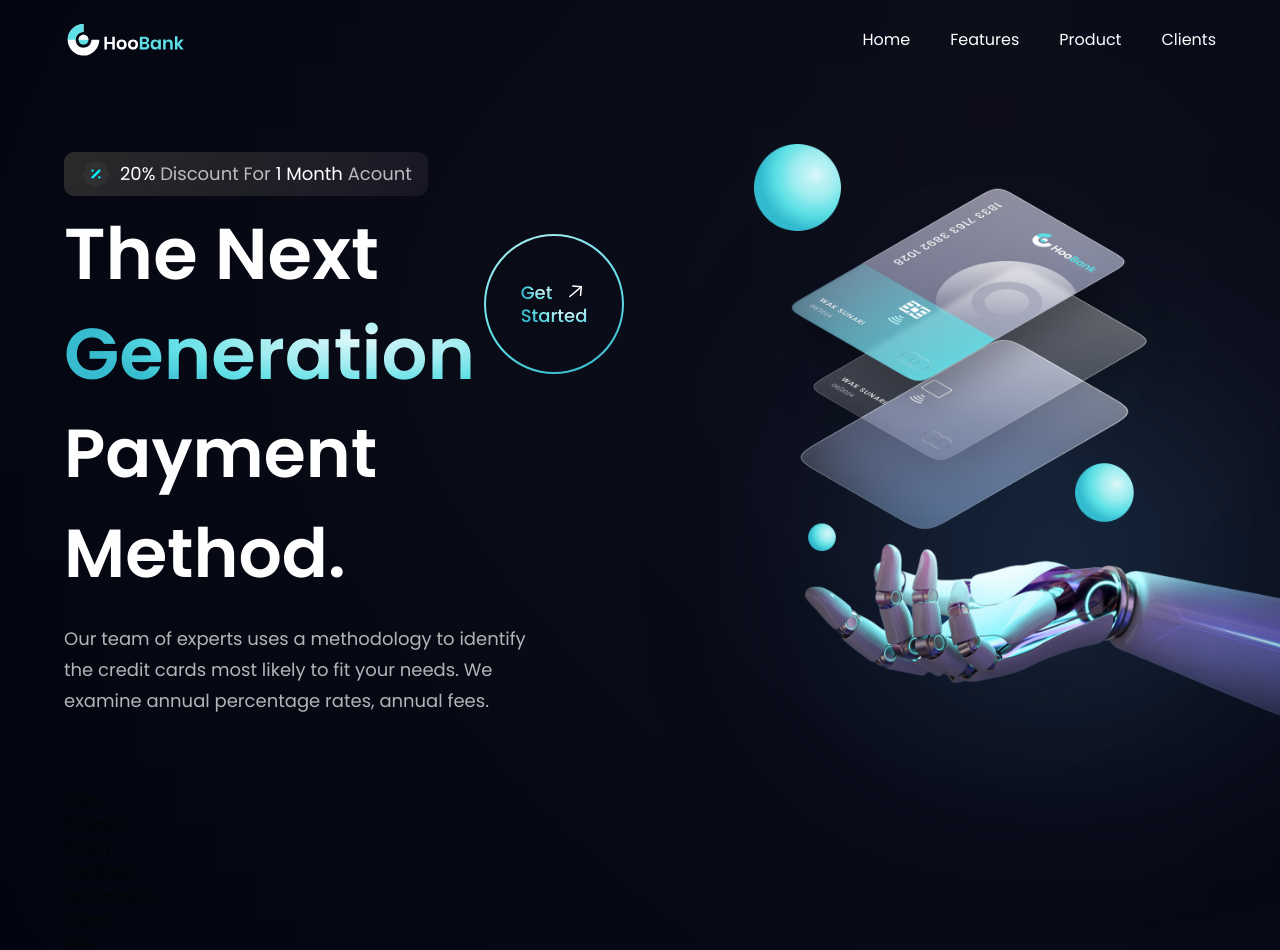
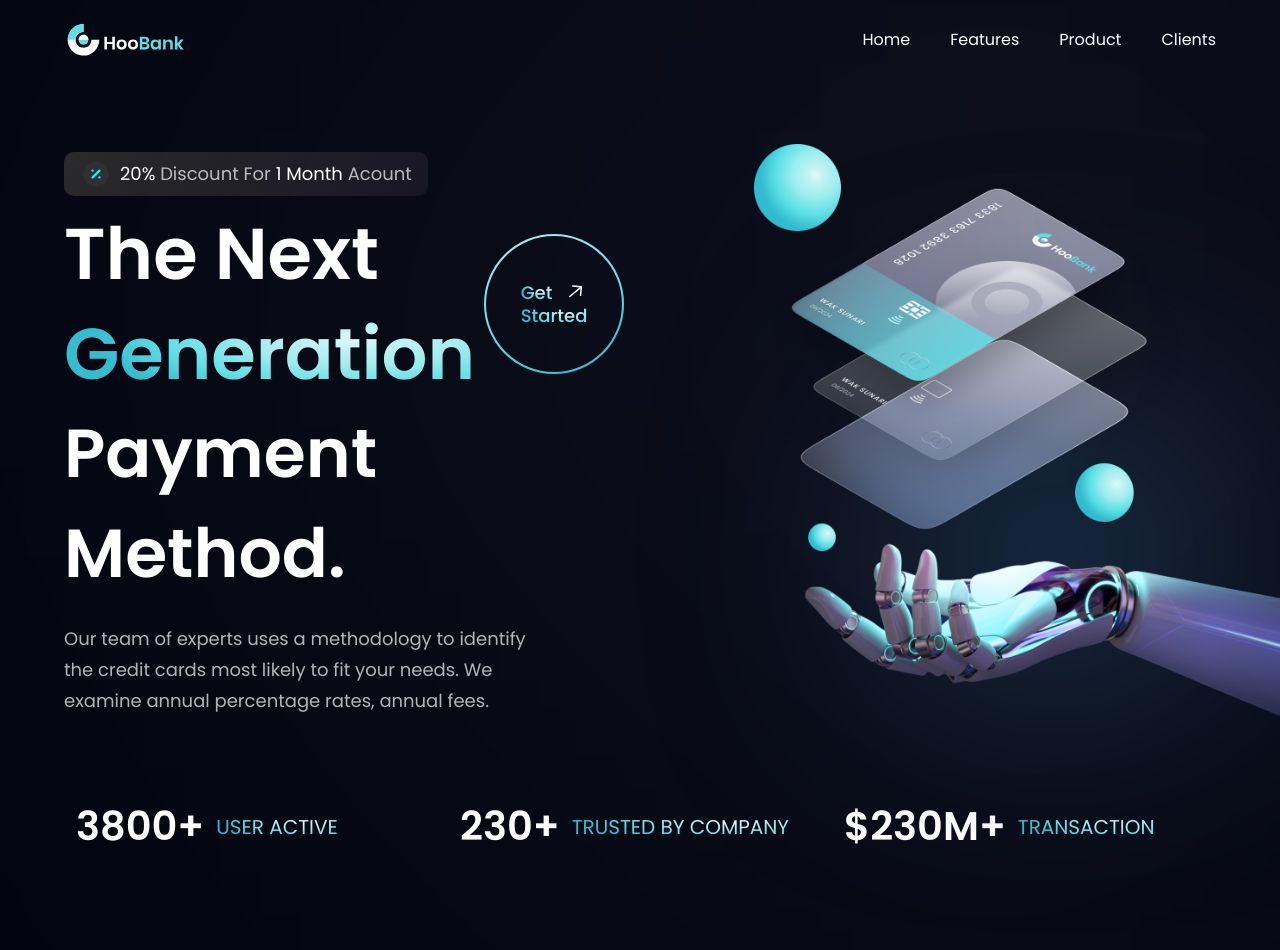
Before and after one commit to emilianoAlfonsin/modern-bank-app, a React (Vite) app: page / in a window 1280 px wide. Shown: the top 950 px of the page. Built offline with nearby package versions, Linux system fonts and the light colour scheme.

Commit message:
Stats section

```diff
--- a/src/components/Stats.jsx
+++ b/src/components/Stats.jsx
@@ -1,9 +1,15 @@
-import React from 'react'
+import { stats } from '../constants'
+import styles from '../styles'
 
-const Stats = () => {
-  return (
-    <div>Stats</div>
-  )
-}
+const Stats = () => (
+  <section className={`${styles.flexCenter} flex-row flex-wrap sm:mb-20 mb-6`}>
+    {stats.map(stats => (
+      <div key={stats.id} className={`flex-1 flex justify-start items-center flex-row m-3`} >
+        <h4 className='font-poppins font-semibold xs:text-[40px] text-[30px] xs:leading-[53px] leading-[43px] text-white'>{stats.value}</h4>
+        <p className='font-poppins font-normal xs:text-[20px] text-[15px] xs:leading-[26px] leading-[21px] text-gradient uppercase ml-3'>{stats.title}</p>
+      </div>
+    ))}
+  </section>
+)
 
 export default Stats
```
